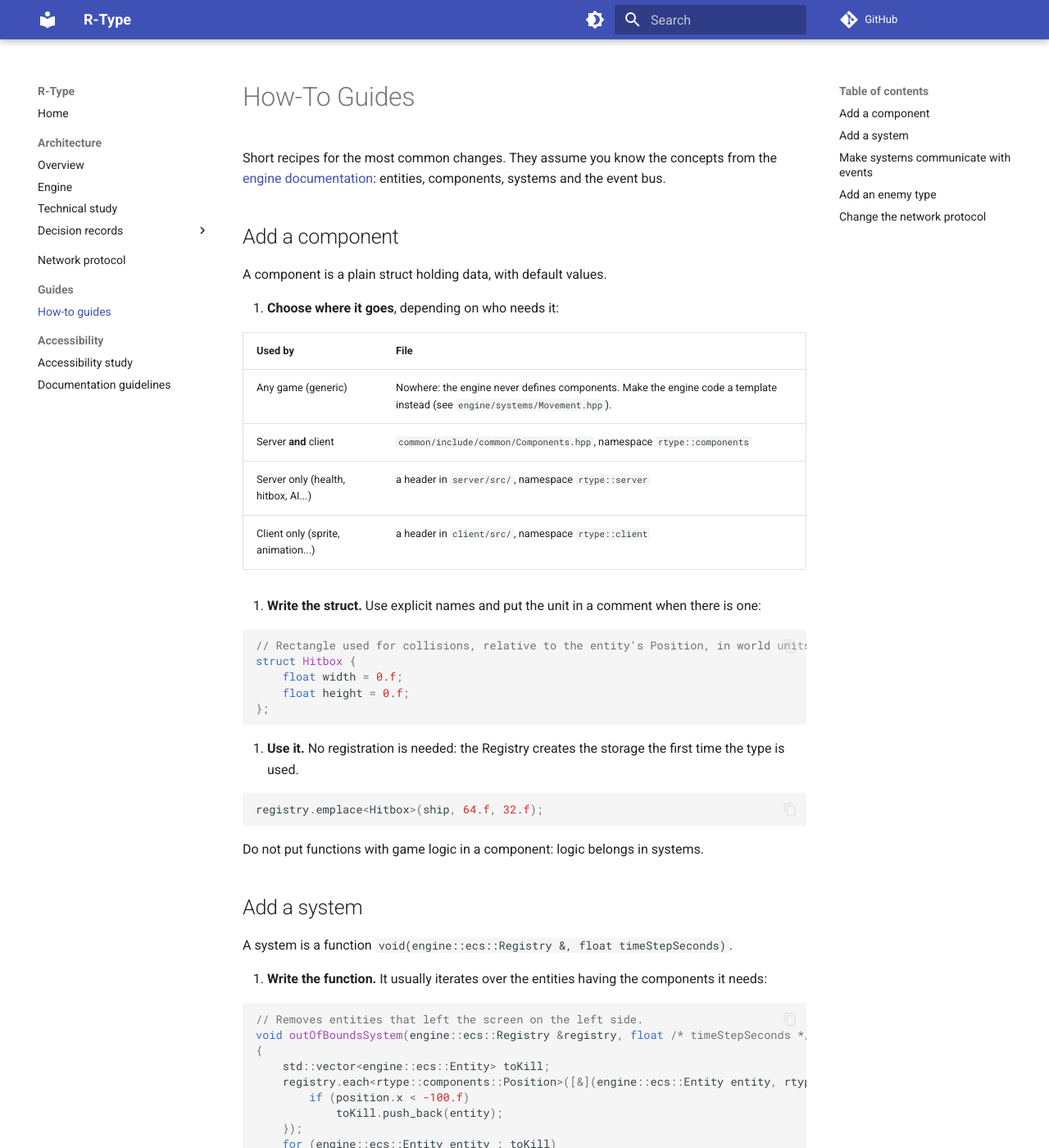
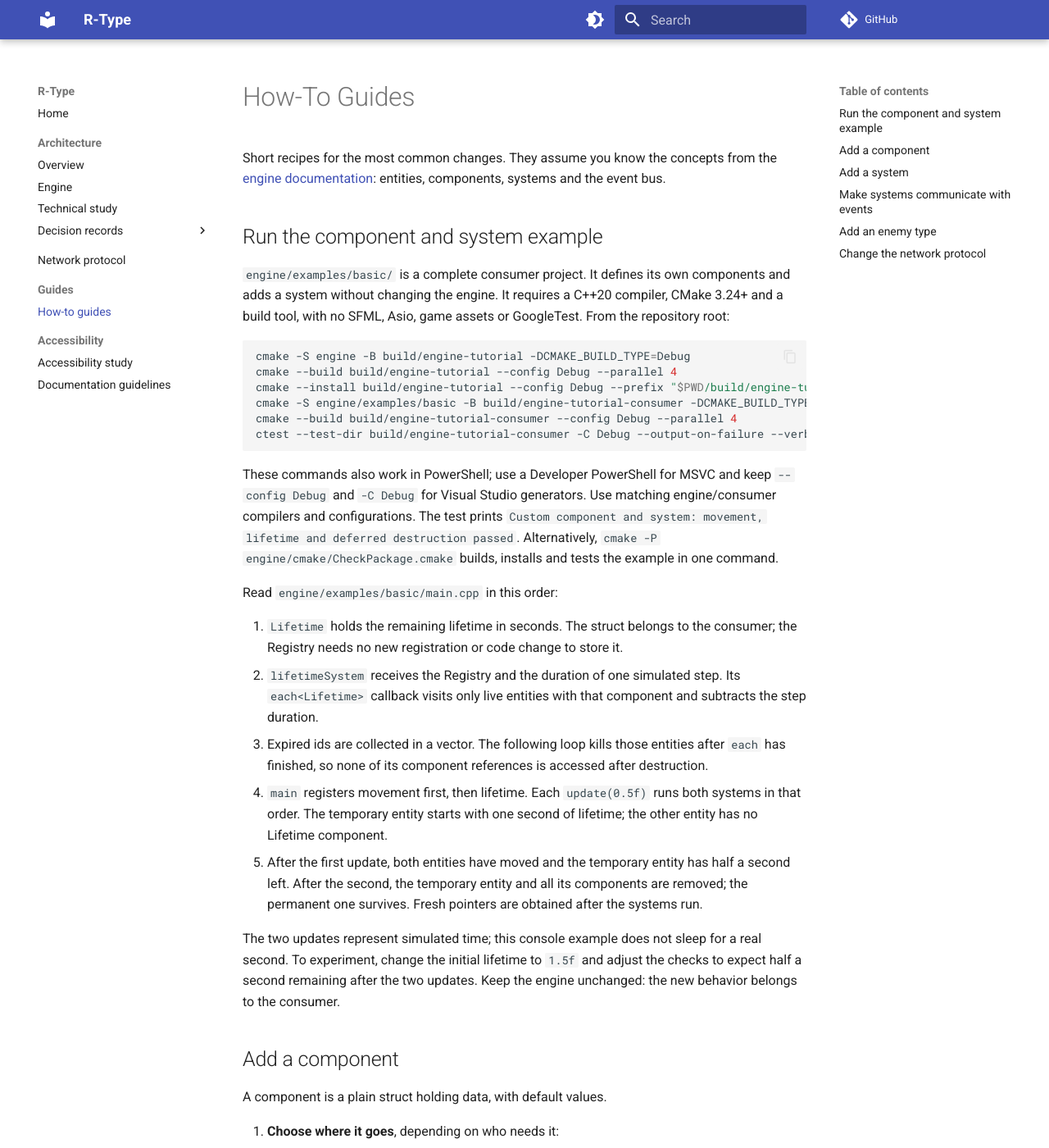
Before and after one commit to Nivek-Hyn/epitech-rtype, an MkDocs documentation site: the page built from docs/how-to.md, in a window 1280 px wide and 1400 px high. Shown: the whole window at 82% size. Built offline with MkDocs 1.6.1 and Material for MkDocs 9.7.7, drawn with Linux system fonts in a browser that asks for light colours; comment, search, counter and statistics services are not loaded.

Commit message:
docs(engine): show how to add a component and system

````diff
--- a/docs/how-to.md
+++ b/docs/how-to.md
@@ -2,6 +2,44 @@
 
 Short recipes for the most common changes. They assume you know the concepts from the
 [engine documentation](engine.md): entities, components, systems and the event bus.
+
+## Run the component and system example
+
+`engine/examples/basic/` is a complete consumer project. It defines its own components and adds a system
+without changing the engine. It requires a C++20 compiler, CMake 3.24+ and a build tool, with no SFML,
+Asio, game assets or GoogleTest. From the repository root:
+
+```sh
+cmake -S engine -B build/engine-tutorial -DCMAKE_BUILD_TYPE=Debug
+cmake --build build/engine-tutorial --config Debug --parallel 4
+cmake --install build/engine-tutorial --config Debug --prefix "$PWD/build/engine-tutorial-install"
+cmake -S engine/examples/basic -B build/engine-tutorial-consumer -DCMAKE_BUILD_TYPE=Debug -DCMAKE_PREFIX_PATH="$PWD/build/engine-tutorial-install"
+cmake --build build/engine-tutorial-consumer --config Debug --parallel 4
+ctest --test-dir build/engine-tutorial-consumer -C Debug --output-on-failure --verbose
+```
+
+These commands also work in PowerShell; use a Developer PowerShell for MSVC and keep `--config Debug`
+and `-C Debug` for Visual Studio generators. Use matching engine/consumer compilers and configurations.
+The test prints `Custom component and system: movement, lifetime and deferred destruction passed`.
+Alternatively, `cmake -P engine/cmake/CheckPackage.cmake` builds, installs and tests the example in one command.
+
+Read `engine/examples/basic/main.cpp` in this order:
+
+1. `Lifetime` holds the remaining lifetime in seconds. The struct belongs to the consumer; the Registry
+   needs no new registration or code change to store it.
+2. `lifetimeSystem` receives the Registry and the duration of one simulated step. Its `each<Lifetime>`
+   callback visits only live entities with that component and subtracts the step duration.
+3. Expired ids are collected in a vector. The following loop kills those entities after `each` has finished,
+   so none of its component references is accessed after destruction.
+4. `main` registers movement first, then lifetime. Each `update(0.5f)` runs both systems in that order.
+   The temporary entity starts with one second of lifetime; the other entity has no Lifetime component.
+5. After the first update, both entities have moved and the temporary entity has half a second left.
+   After the second, the temporary entity and all its components are removed; the permanent one survives.
+   Fresh pointers are obtained after the systems run.
+
+The two updates represent simulated time; this console example does not sleep for a real second.
+To experiment, change the initial lifetime to `1.5f` and adjust the checks to expect half a second remaining
+after the two updates. Keep the engine unchanged: the new behavior belongs to the consumer.
 
 ## Add a component
 
````
Also changed, not shown: engine/README.md (+5 -0 lines), 2 other files.
